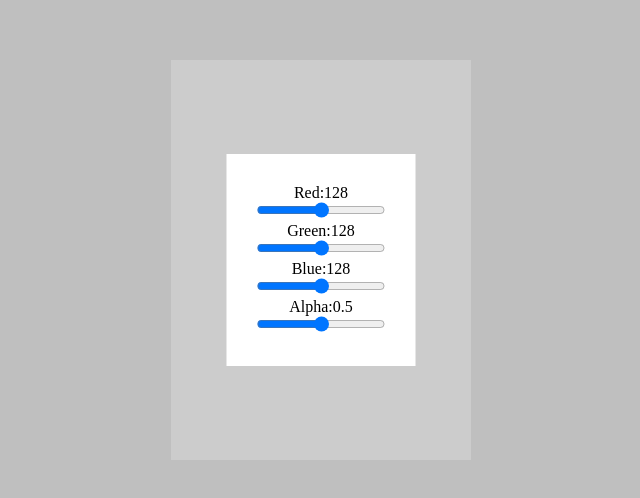
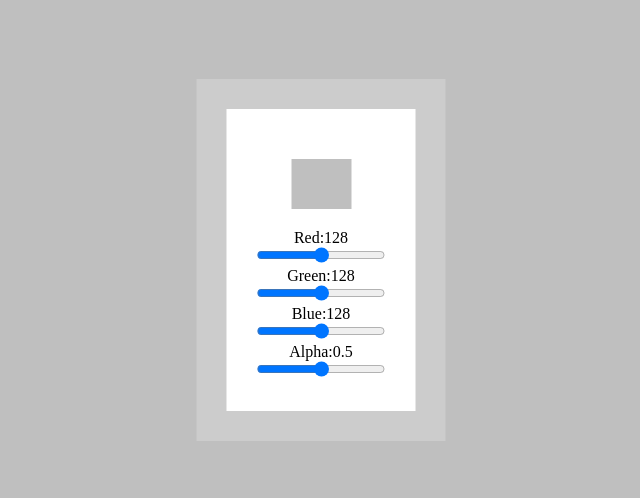
Before and after one commit to WenfeiH/color-picker, a React app: page / in a window 1280 px wide. Shown: the part 140-638 px from the top of the page, without its empty margins (319-959 px from the left). Built offline with nearby package versions, Linux system fonts and the light colour scheme.

Commit message:
change layout

```diff
--- a/src/component/Pick/index.css
+++ b/src/component/Pick/index.css
@@ -8,27 +8,27 @@
   min-height: 100%;
   min-width: 100%;
 }
-.adder {
+
+.inner {
   position: absolute;
   top: 50%;
   left: 50%;
   transform: translate(-50%, -50%);
-  width: 300px;
-  height: 400px;
   background: rgba(255, 255, 255, 0.2);
+  padding: 30px;
   z-index: 1;
 }
 .container {
-  position: absolute;
-  top: 50%;
-  left: 50%;
-  transform: translate(-50%, -50%);
-
   background: white;
   padding: 30px;
   width: fit-content;
   z-index: 2;
 }
+.ii {
+  width: 60px;
+  height: 50px;
+  margin: 20px auto;
+}
 
 p {
   text-align: center;
--- a/src/component/Pick/index.js
+++ b/src/component/Pick/index.js
@@ -24,8 +24,9 @@ class Pick extends Component {
     };
     return (
       <div style={styletext} className="outer">
-        <div className="adder" />
+        <div className="inner">
           <div className="container">
+            <div style={styletext} className="ii" />
             <div>
               <p>
                 Red:
@@ -87,6 +88,7 @@ class Pick extends Component {
             </div>
           </div>
         </div>
+      </div>
     );
   }
 }
```
Lines whose indentation alone changed are shown as unchanged.
